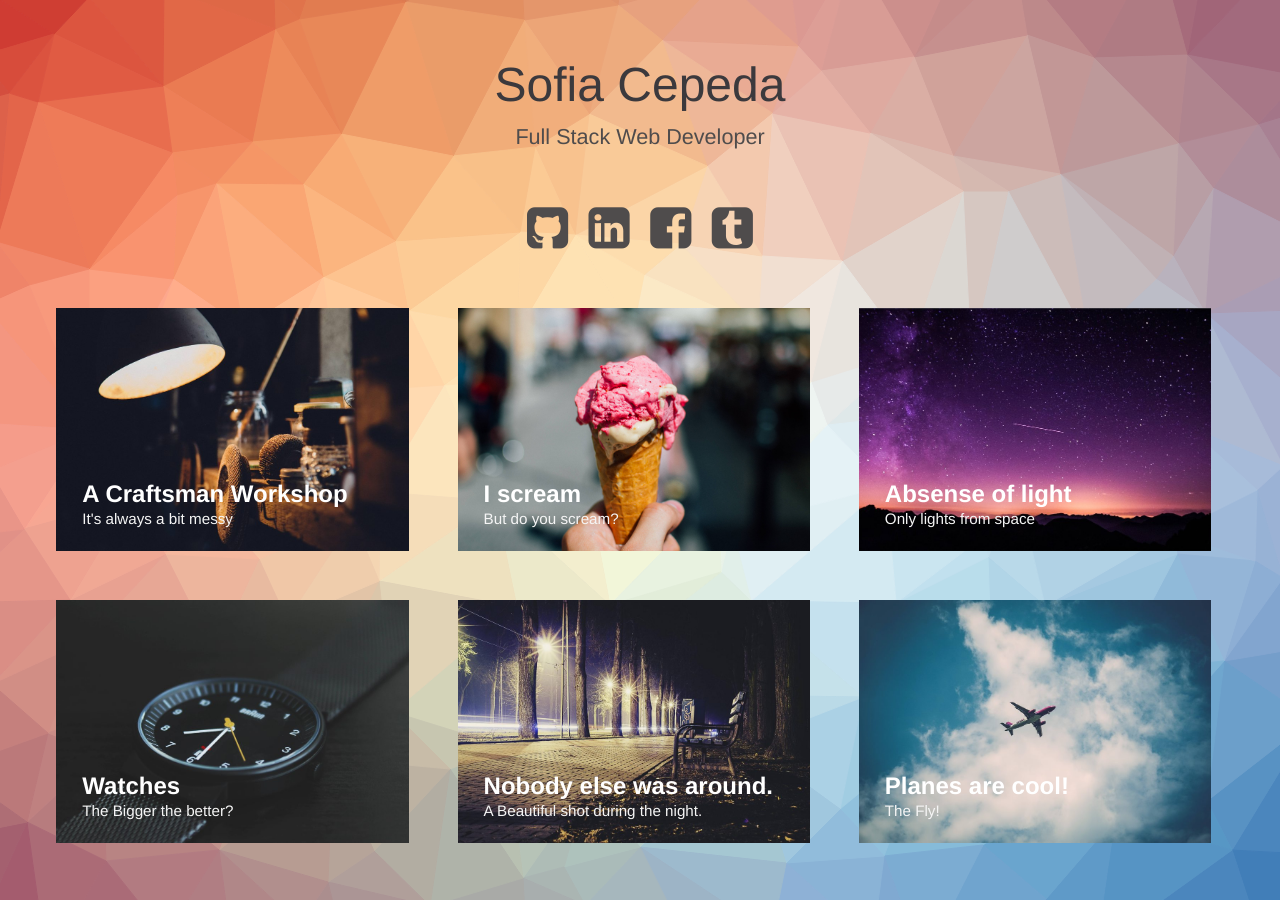
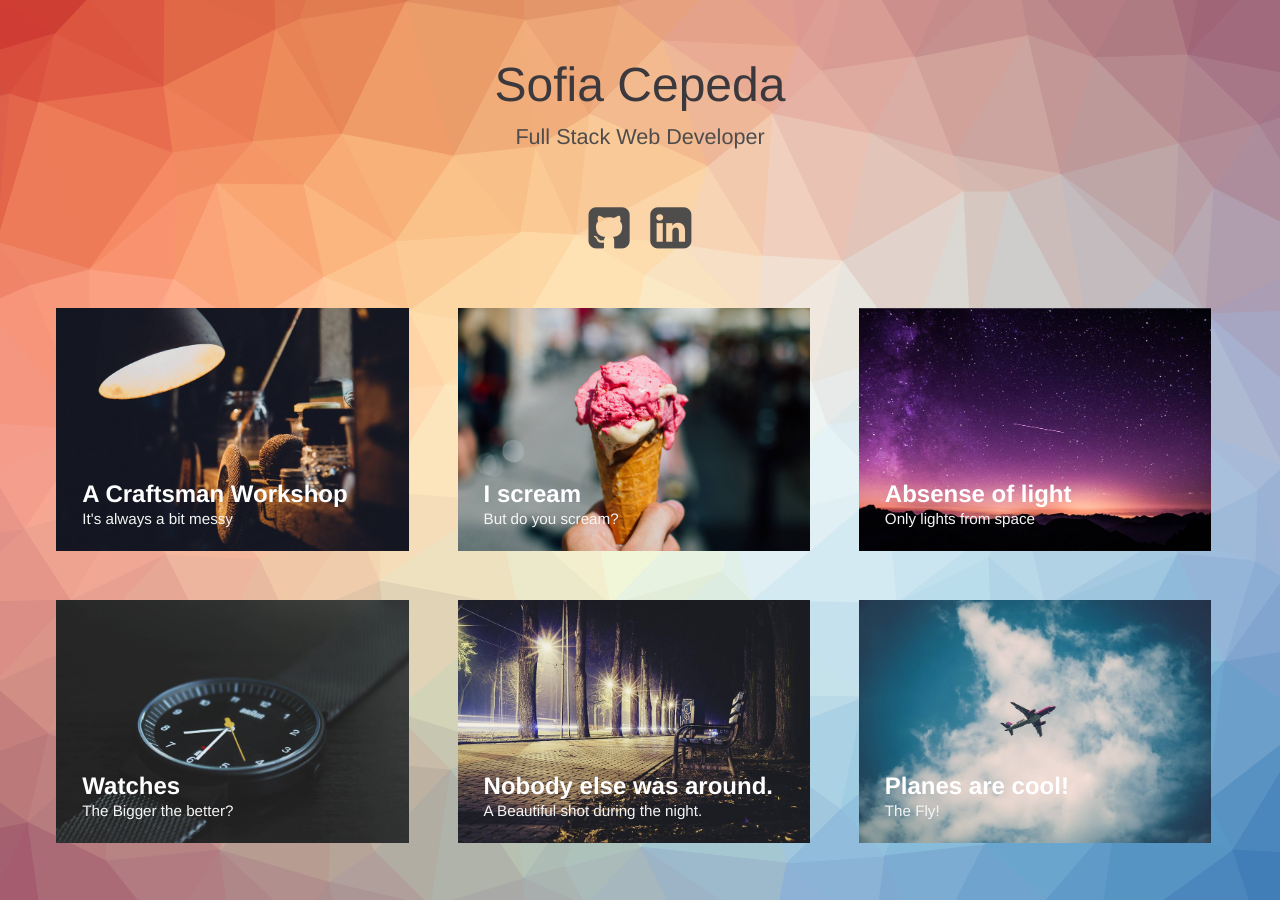
Before and after one commit to sofiaclara93/sofiaclara93.github.io, a Jekyll site: the page built from index.html, in a window 1280 px wide. Built offline with Jekyll 4.4.1, drawn with Linux system fonts in a browser that asks for light colours.

Commit message:
change nav icons

```diff
--- a/index.html
+++ b/index.html
@@ -30,10 +30,9 @@ layout: compress
     <header class="header">
         <h1>Sofia Cepeda<span>Full Stack Web Developer</span></h1>
         <nav class="links">
-            <a href="github.com/sofiaclara93"><i class="fa fa-github-square fa-3x"></i></a>
-            <a href="#"><i class="fa fa-linkedin-square fa-3x"></i></a>
-            <a href="#"><i class="fa fa-facebook-square fa-3x"></i></a>
-            <a href="#"><i class="fa fa-tumblr-square fa-3x"></i></a>
+            <a href="https://www.github.com/sofiaclara93"><i class="fa fa-github-square fa-3x"></i></a>
+            <a href="https://www.linkedin.com/in/sofiacepeda
+"><i class="fa fa-linkedin-square fa-3x"></i></a>
         </nav>
     </header>
     <div class="content">
```
